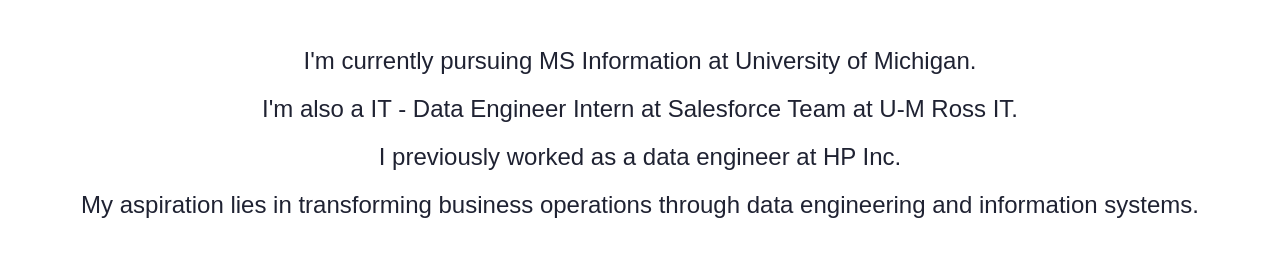
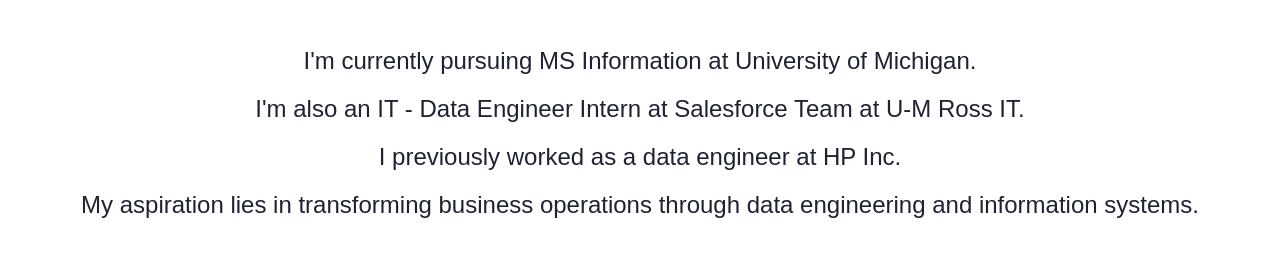
Before and after one commit to nanhsin/portfolio, a plain HTML site: page index.html in a window 1280 px wide. Shown: the part 199-465 px from the top of the page. Drawn offline with Linux system fonts and the light colour scheme.

Commit message:
Revise typo

```diff
--- a/index.html
+++ b/index.html
@@ -26,7 +26,7 @@
         <h1 id="about">Hey! </h1>
 
             <p>I'm currently pursuing MS Information at University of Michigan.<br>
-                I'm also a IT - Data Engineer Intern at Salesforce Team at U-M Ross IT.<br>
+                I'm also an IT - Data Engineer Intern at Salesforce Team at U-M Ross IT.<br>
                 I previously worked as a data engineer at HP Inc.<br>
                 My aspiration lies in transforming business operations through data engineering and information systems.</p>
 
```
